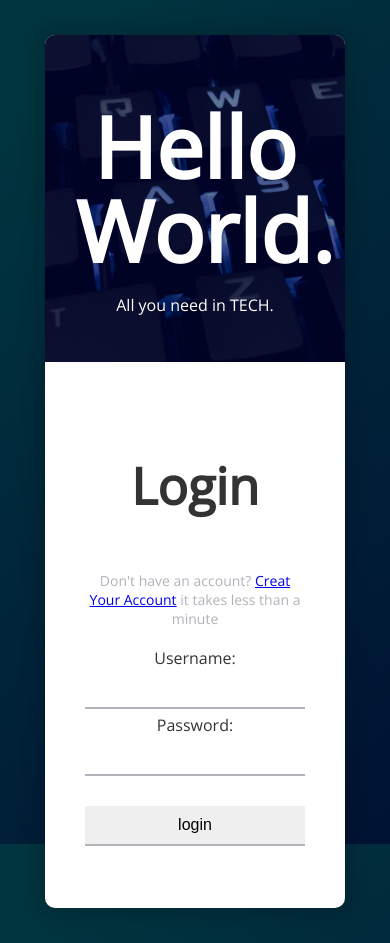
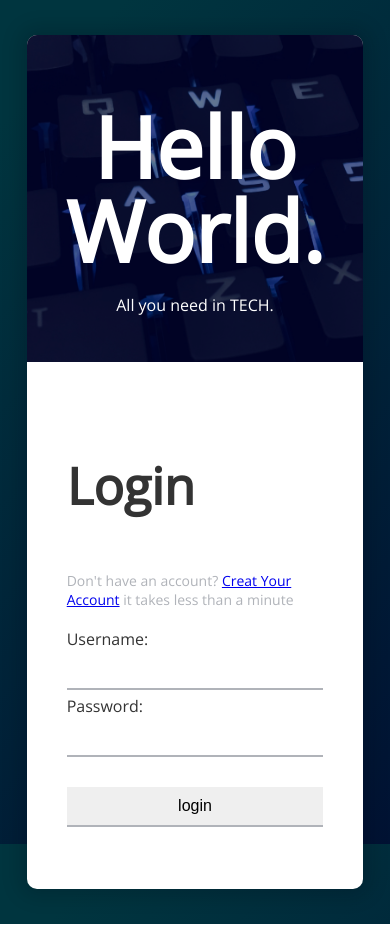
Before and after one commit to AhmedBedeir/django-blog, a Django app: page /accounts/login/ in a window 390 px wide. Run offline with Django 4.2, Linux system fonts and the light colour scheme.

Commit message:
registration done

```diff
--- a/accounts/static/css/login.css
+++ b/accounts/static/css/login.css
@@ -22,9 +22,12 @@ body {
 @media (max-width: 980px) {
   .box-form {
     flex-flow: wrap;
-    text-align: center;
     align-content: center;
     align-items: center;
+    width: 90%;
+  }
+  .box-form .left{
+    text-align: center;
   }
 }
 .box-form div {
@@ -36,6 +39,7 @@ body {
   background-repeat: no-repeat;
   background-image: url('../images/muha-ajjan-sL2BRR1cuvM-unsplash.jpg');
   overflow: hidden;
+  width: 100%;
 }
 .box-form .left .overlay {
   padding: 30px;
```
Also changed, not shown: db.sqlite3.
